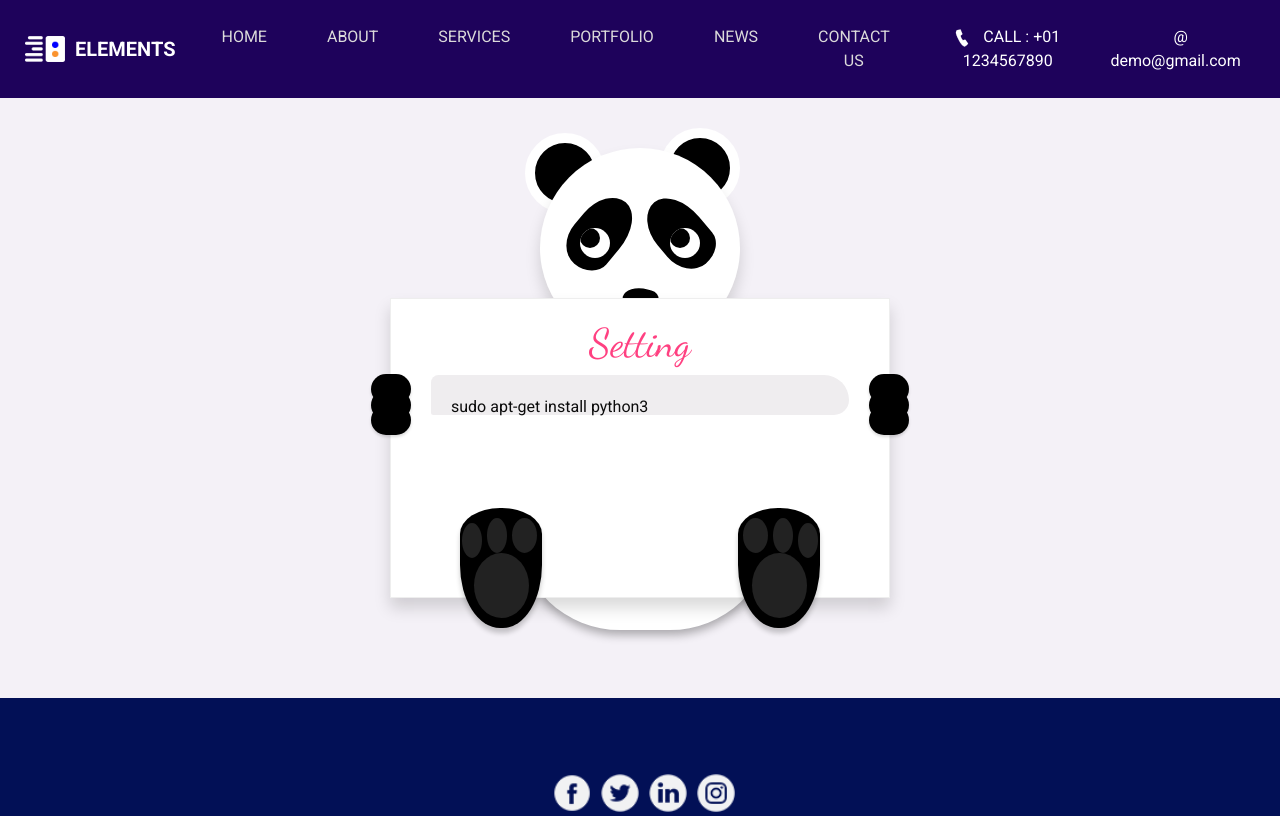
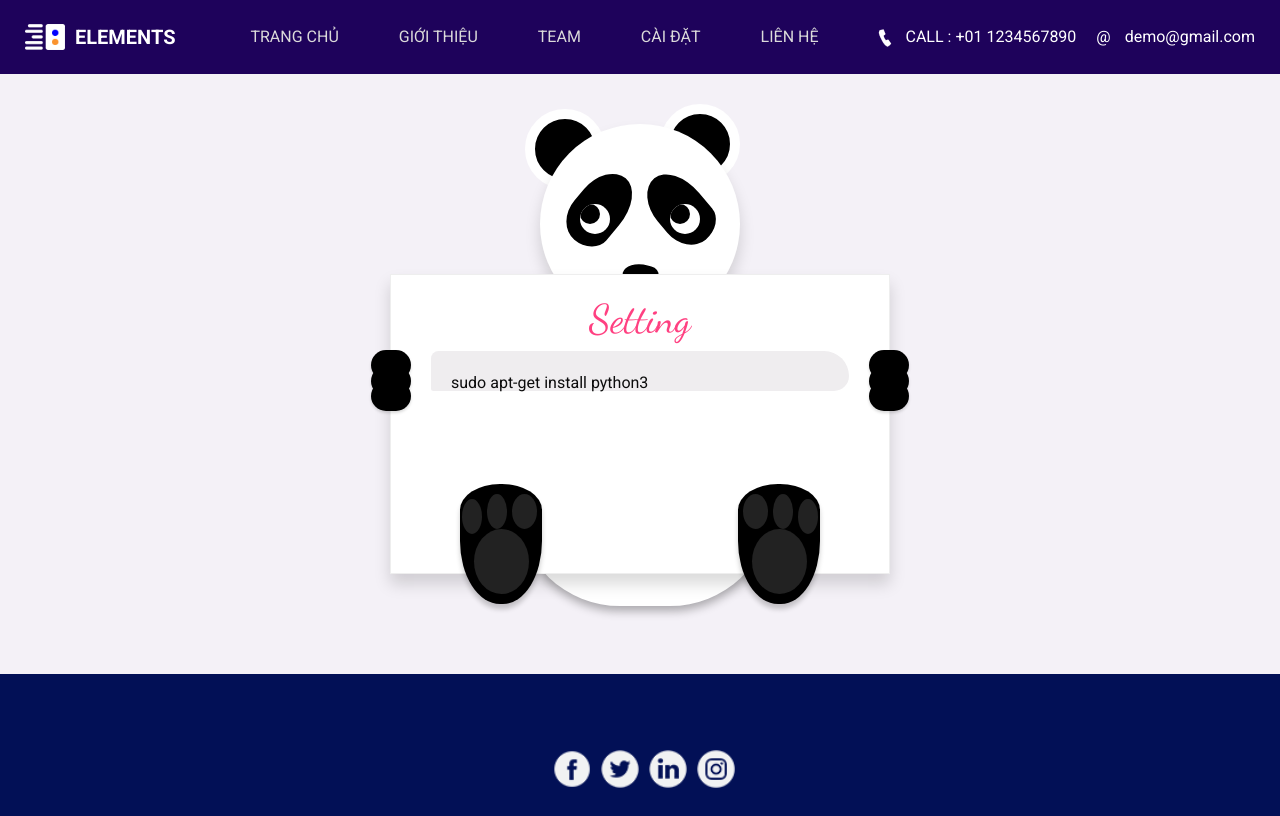
Before and after one commit to tranhobao/tranhobao.github.io, a plain HTML site: page setting.html in a window 1280 px wide. Shown: the top 816 px of the page. Drawn offline with nearby package versions, Linux system fonts and the light colour scheme.

Commit message:
rename setting

```diff
--- a/setting.html
+++ b/setting.html
@@ -53,23 +53,23 @@
             <div class="d-flex mx-auto flex-column flex-lg-row align-items-center">
               <ul class="navbar-nav  ">
                 <li class="nav-item active">
-                  <a class="nav-link" href="index.html">Home <span class="sr-only">(current)</span></a>
+                  <a class="nav-link" href="index.html">Trang chủ <span class="sr-only">(current)</span></a>
                 </li>
                 <li class="nav-item">
-                  <a class="nav-link" href="about.html">About </a>
+                  <a class="nav-link" href="about.html">Giới thiệu </a>
                 </li>
                 <li class="nav-item">
-                  <a class="nav-link" href="service.html">Services </a>
+                  <a class="nav-link" href="team.html">Team </a>
                 </li>
                 <li class="nav-item">
-                  <a class="nav-link" href="portfolio.html"> Portfolio</a>
+                  <a class="nav-link" href="setting.html"> Cài đặt</a>
                 </li>
                 <li class="nav-item">
-                  <a class="nav-link" href="news.html"> news </a>
+                  <a class="nav-link" href="contact.html"> Liên hệ </a>
                 </li>
-                <li class="nav-item">
+                <!-- <li class="nav-item">
                   <a class="nav-link" href="contact.html">Contact us</a>
-                </li>
+                </li> -->
               </ul>
             </div>
             <div class="quote_btn-container  d-flex justify-content-center">
```
Also changed, not shown: contact.html (+1 -1 lines), index.html (+1 -1 lines), news.html (+1 -1 lines), service.html (+1 -1 lines), team.html (+1 -1 lines).
